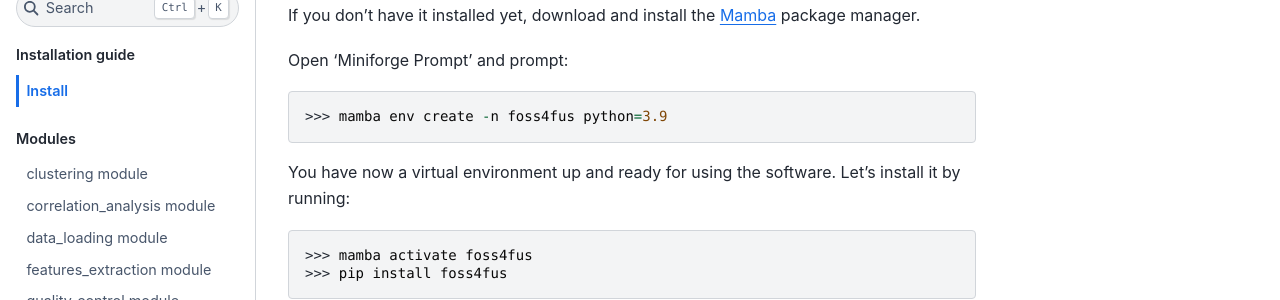
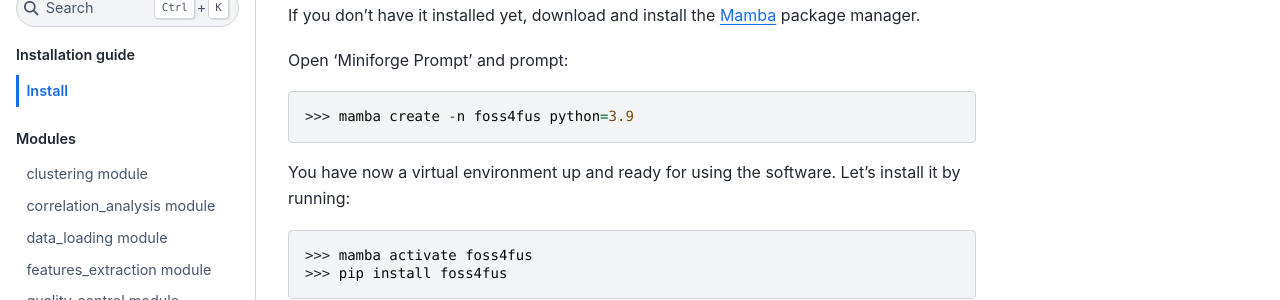
Before and after one commit to tlambertnerf/PyfUS, a Sphinx documentation site: the page built from docs/install_guide.rst, in a window 1280 px wide. Shown: the part 133-433 px from the top of the page. Built offline with Sphinx 7.4.7 and the Sphinx Book theme 1.1.4, drawn with Linux system fonts in a browser that asks for light colours.

Commit message:
Update install_guide.rst

```diff
--- a/docs/install_guide.rst
+++ b/docs/install_guide.rst
@@ -4,7 +4,7 @@ If you don't have it installed yet, download and install the `Mamba`_ package ma
 
 Open 'Miniforge Prompt' and prompt:
 
-  >>> mamba env create -n foss4fus python=3.9
+  >>> mamba create -n foss4fus python=3.9
 
 You have now a virtual environment up and ready for using the software. Let's install it by running:
 
```
